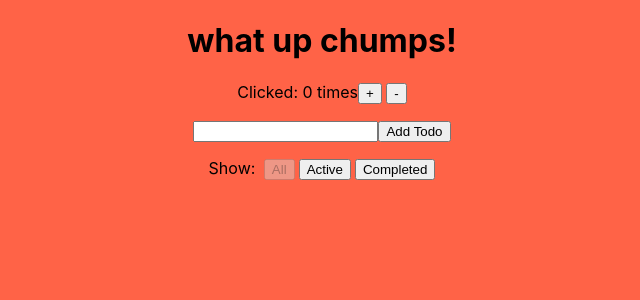
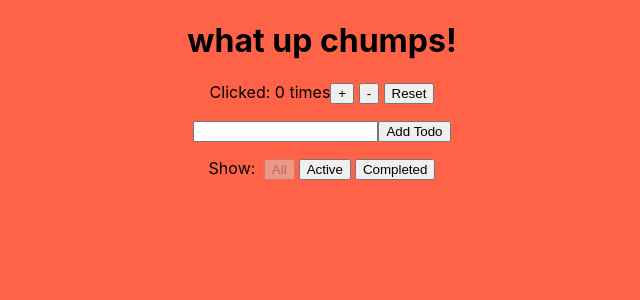
Before and after one commit to MustardJoe/ll-warmup-stuff, a React (Create React App) app: page / in a window 1280 px wide. Shown: the top 300 px of the page, without its empty margins (318-958 px from the left). Built offline with nearby package versions, Linux system fonts and the light colour scheme.

Commit message:
added counterReset functionality

```diff
--- a/src/actions/index.js
+++ b/src/actions/index.js
@@ -1,3 +1,4 @@
+// ToDo Actions
 let nextTodoId = 0
 export const addToDo = text => ({
   type: 'ADD_TODO',
@@ -21,6 +22,7 @@ export const VisibilityFilters = {
   SHOW_ACTIVE: 'SHOW_ACTIVE'
 }
 
+// Counter Actions
 export const onIncrement = {
    type: 'INCREMENT'
 }
@@ -28,3 +30,7 @@ export const onIncrement = {
 export const onDecrement = {
   type: 'DECREMENT'
 }
+
+export const onReset = {
+  type: 'RESET'
+}
--- a/src/components/counter/Counter.js
+++ b/src/components/counter/Counter.js
@@ -3,14 +3,15 @@ import PropTypes from 'prop-types';
 
 class Counter extends Component{
   render() {
-    const { value, onIncrement, onDecrement } = this.props;
-    console.log(value);
+    const { value, onIncrement, onDecrement, onReset } = this.props;
     return (
       <p>
         <span>Clicked: {value} times</span>
         <button onClick={onIncrement}>+</button>
         {' '}
         <button onClick={onDecrement}>-</button>
+        {' '}
+        <button onClick={onReset}>Reset</button>
       </p>
     );
   }
@@ -20,6 +21,7 @@ Counter.propTypes = {
   value: PropTypes.number.isRequired,
   onIncrement: PropTypes.func.isRequired,
   onDecrement: PropTypes.func.isRequired,
+  onReset: PropTypes.func.isRequired,
 };
 
 export default Counter;
--- a/src/containers/CounterContainer.js
+++ b/src/containers/CounterContainer.js
@@ -1,5 +1,5 @@
 import { connect } from 'react-redux';
-import { onDecrement, onIncrement } from '../actions';
+import { onDecrement, onIncrement, onReset } from '../actions';
 import Counter from '../components/counter/Counter';
 
 const mapStateToProps = state => ({
@@ -8,7 +8,8 @@ const mapStateToProps = state => ({
 
 const mapDispatchToProps = dispatch => ({
   onIncrement: () => dispatch(onIncrement),
-  onDecrement: () => dispatch(onDecrement)
+  onDecrement: () => dispatch(onDecrement),
+  onReset: () => dispatch(onReset)
 })
 
 export default connect(
--- a/src/reducers/counter.js
+++ b/src/reducers/counter.js
@@ -4,6 +4,8 @@ const counter = (state = 0, action) => {
       return state + 1;
     case 'DECREMENT':
       return state - 1;
+    case 'RESET':
+      return state = 0;
     default:
       return state;
   }
```
